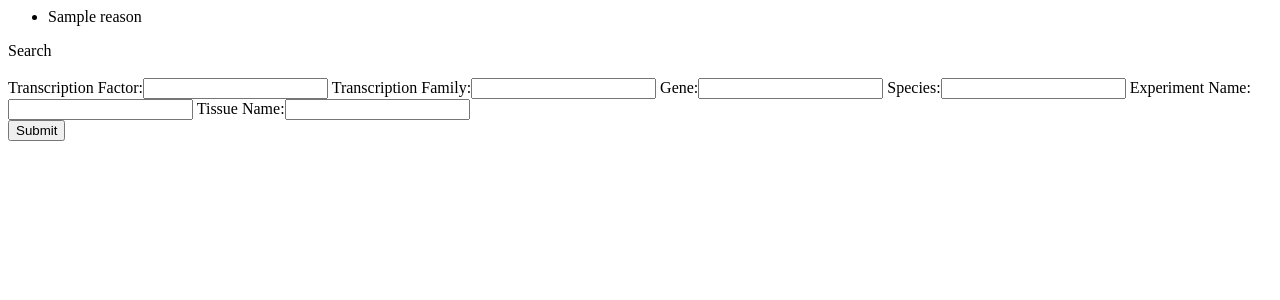
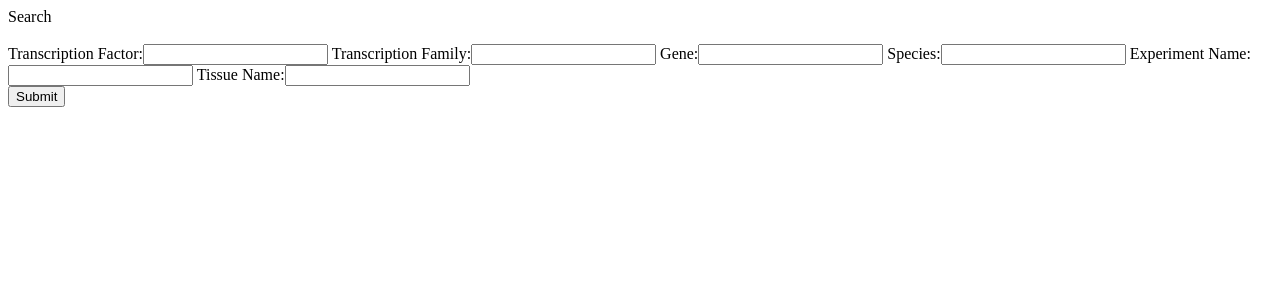
Before and after one commit to tmushayahama/tftarget, a Django app: template templates/search.html in a window 1280 px wide. Shown: the top 300 px of the page. Run offline with Django 3.2, Linux system fonts and the light colour scheme; tables that the repository leaves empty hold one stand-in row (values such as "Sample post"); the template is opened without the code that fills it: values that come from a table or form of the project are taken from there, most other values are stand-ins (such as "Sample title", 1, 10 or a date in 2020).

Commit message:
Added a bit of docs, removed a bit of cruft

```diff
--- a/templates/search.html
+++ b/templates/search.html
@@ -1,12 +1,5 @@
 {% load i18n uni_form_tags %}
 
-{% if response %}
-<ul class="custom_error">
-    {% for reason in response.response.response_reason_text %}
-    <li>{{ reason }}</li>
-    {% endfor %}
-</ul>
-{% endif %}
 Search
 <br>
 <br>
```
Also changed, not shown: search/views.py (+8 -2 lines).
